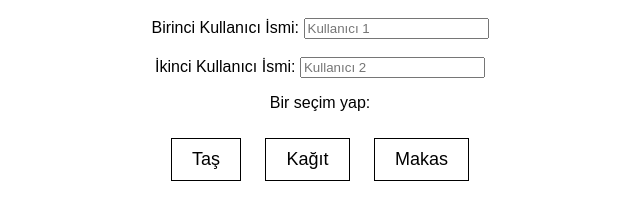
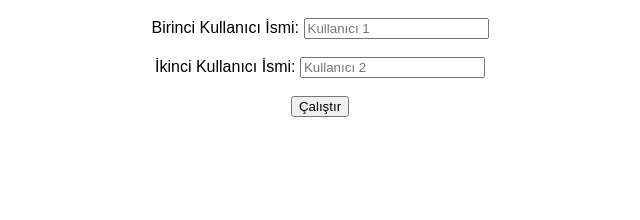
Before and after one commit to gokayresmi/taskagitmakas, a plain HTML site: page index.html in a window 1280 px wide. Shown: the part 90-310 px from the top of the page, without its empty margins (320-960 px from the left). Drawn offline with Linux system fonts and the light colour scheme.

Commit message:
Update index.html

```diff
--- a/index.html
+++ b/index.html
@@ -14,7 +14,6 @@
             font-size: 18px;
             padding: 10px 20px;
             margin: 10px;
-            cursor: pointer;
             border: 1px solid #000;
             display: inline-block;
         }
@@ -32,36 +31,32 @@
         <input type="text" id="user2" placeholder="Kullanıcı 2">
     </div>
 
-    <p>Bir seçim yap:</p>
-    <div id="choices">
-        <div class="choice" onclick="playGame('taş')">Taş</div>
-        <div class="choice" onclick="playGame('kağıt')">Kağıt</div>
-        <div class="choice" onclick="playGame('makas')">Makas</div>
-    </div>
-
+    <br>
+    <button onclick="playGame()">Çalıştır</button>
     <p id="result"></p>
 
     <script>
-        function playGame(userChoice) {
+        function playGame() {
             const user1Name = document.getElementById('user1').value || 'Kullanıcı 1';
-            const user2Name = document.getElementById('user2').value || 'Bilgisayar';
+            const user2Name = document.getElementById('user2').value || 'Kullanıcı 2';
             const choices = ['taş', 'kağıt', 'makas'];
-            const computerChoice = choices[Math.floor(Math.random() * 3)];
+            const user1Choice = choices[Math.floor(Math.random() * 3)];
+            const user2Choice = choices[Math.floor(Math.random() * 3)];
             let result = '';
 
-            if (userChoice === computerChoice) {
+            if (user1Choice === user2Choice) {
                 result = 'Berabere!';
             } else if (
-                (userChoice === 'taş' && computerChoice === 'makas') ||
-                (userChoice === 'kağıt' && computerChoice === 'taş') ||
-                (userChoice === 'makas' && computerChoice === 'kağıt')
+                (user1Choice === 'taş' && user2Choice === 'makas') ||
+                (user1Choice === 'kağıt' && user2Choice === 'taş') ||
+                (user1Choice === 'makas' && user2Choice === 'kağıt')
             ) {
                 result = ${user1Name} Kazandı!;
             } else {
                 result = ${user2Name} Kazandı!;
             }
 
-            document.getElementById('result').textContent = ${user1Name} Seçimi: ${userChoice}, ${user2Name} Seçimi: ${computerChoice} - ${result};
+            document.getElementById('result').textContent = ${user1Name} Seçimi: ${user1Choice}, ${user2Name} Seçimi: ${user2Choice} - ${result};
         }
     </script>
 
```
